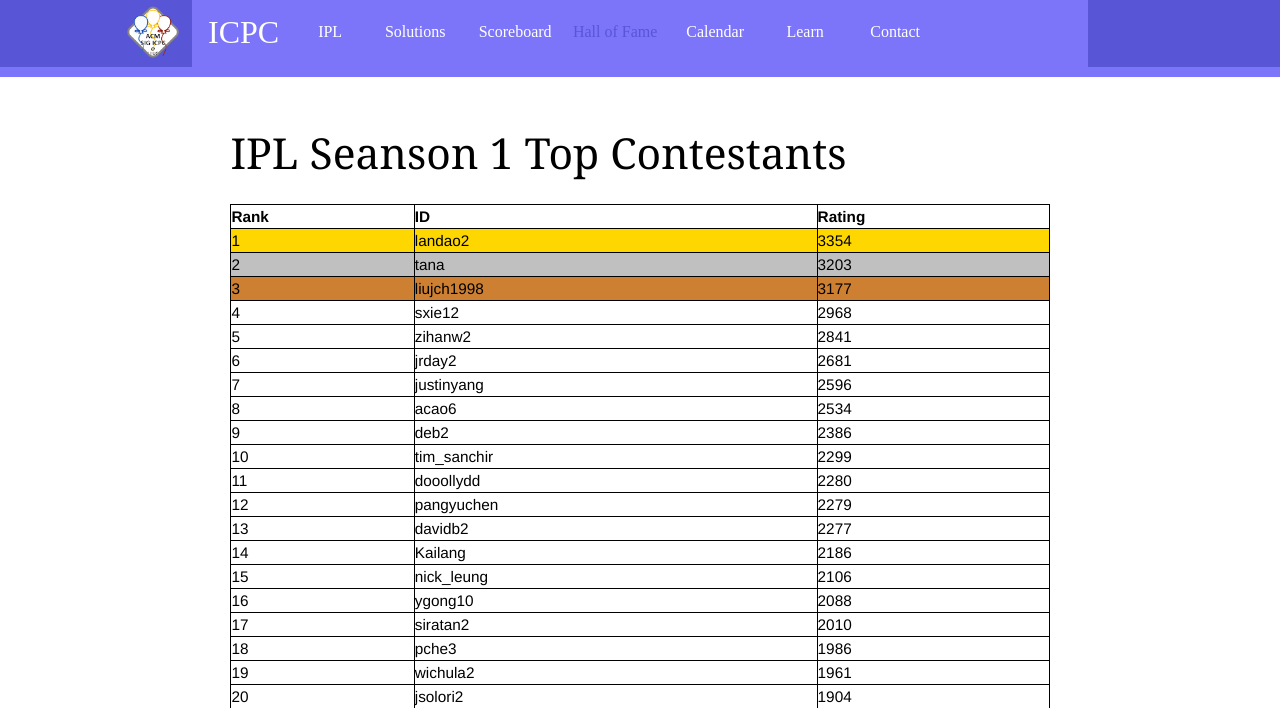
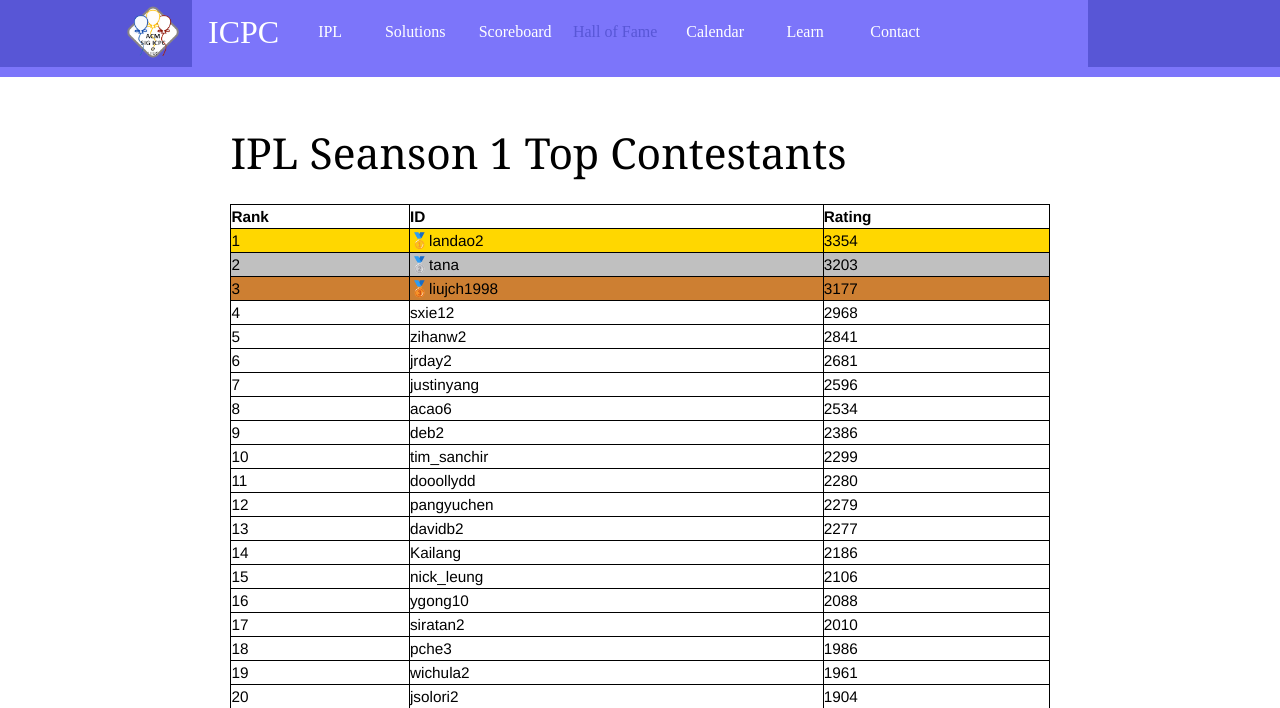
Before and after one commit to acm-uiuc/icpc-website, a Jekyll site: the page built from halloffame.html, in a window 1280 px wide and 900 px high, cut to the strip 0-708 px from the top of the window. Built offline with Jekyll 4.4.1, drawn with Linux system fonts in a browser that asks for light colours; nearby versions of some CDN libraries; some web fonts are replaced.

Commit message:
medal emoji added

```diff
--- a/halloffame.html
+++ b/halloffame.html
@@ -31,17 +31,17 @@ border:1px solid #000000;
 </tr>
 <tr>
 	<td bgcolor="#FFD700"> 1 </td>
-	<td bgcolor="#FFD700"> landao2 </td>
+	<td bgcolor="#FFD700"> 🥇landao2 </td>
 	<td bgcolor="#FFD700"> 3354 </td>
 </tr>
 <tr>
 	<td bgcolor="#c0c0c0"> 2 </td>
-	<td bgcolor="#c0c0c0"> tana </td>
+	<td bgcolor="#c0c0c0"> 🥈tana</td>
 	<td bgcolor="#c0c0c0"> 3203 </td>
 </tr>
 <tr>
 	<td bgcolor="#cd7f32"> 3 </td>
-	<td bgcolor="#cd7f32"> liujch1998 </td>
+	<td bgcolor="#cd7f32"> 🥉liujch1998 </td>
 	<td bgcolor="#cd7f32"> 3177 </td>
 
 </tr>
```
